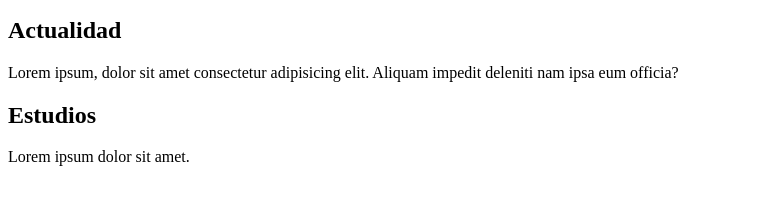
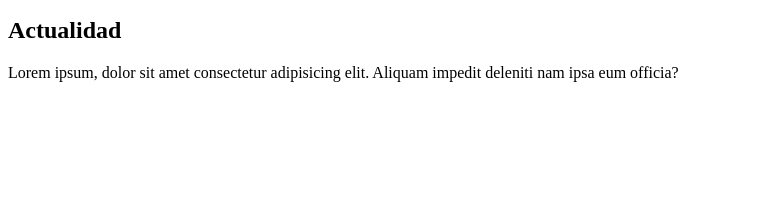
Before and after one commit to LuisSanchezRamos/demo-git-g29, a plain HTML site: page index.html in a window 1280 px wide. Shown: the part 148-352 px from the top of the page, without its empty margins (0-772 px from the left). Drawn offline with Linux system fonts and the light colour scheme.

Commit message:
a solicitud de index.html

```diff
--- a/index.html
+++ b/index.html
@@ -16,16 +16,15 @@
         </article>
       </section>
     </header>
+
     <main>
       <section>
         <h2>Actualidad</h2>
         <p>Lorem ipsum, dolor sit amet consectetur adipisicing
           elit. Aliquam impedit deleniti nam ipsa eum officia?</p>
       </section>
-      <section>
-        <h2>Estudios</h2>
-        <p>Lorem ipsum dolor sit amet.</p>
-      </section>
+
       </main>
+
   </body>
 </html>
```
